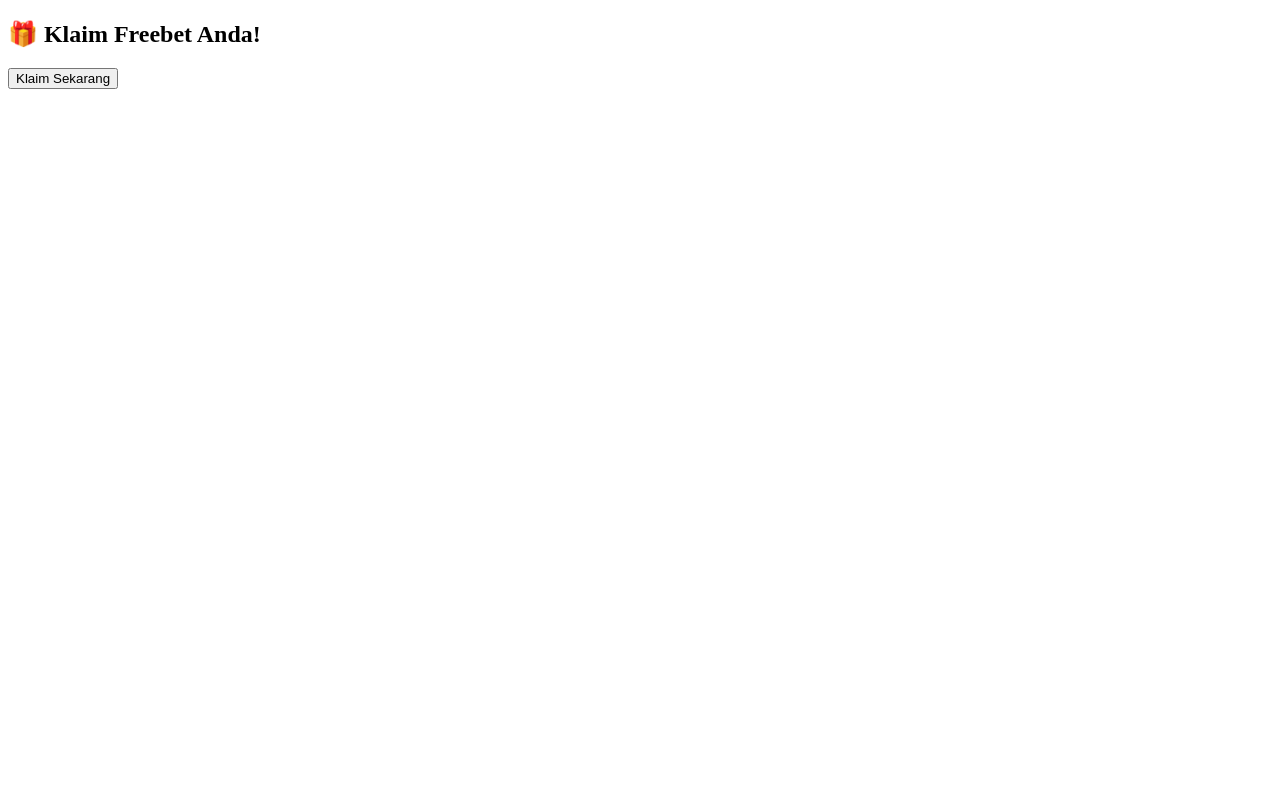
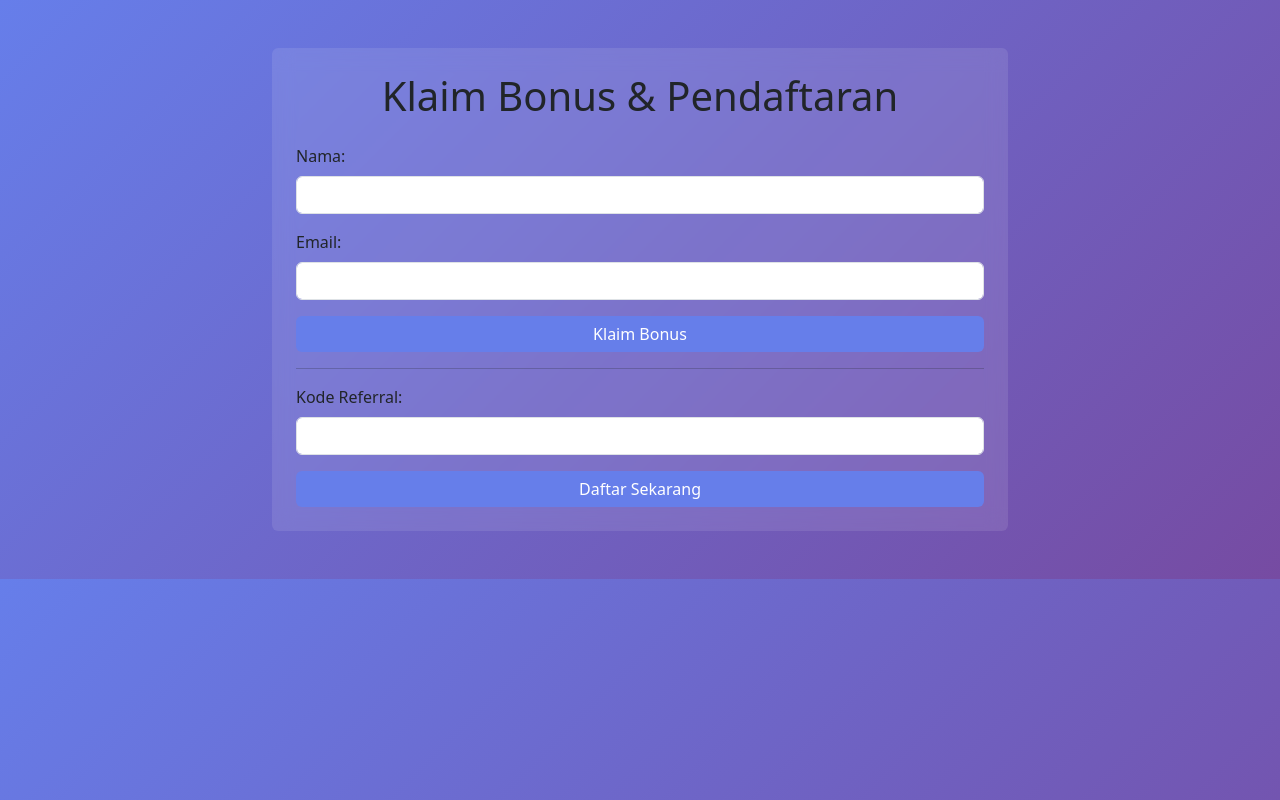
Before and after one commit to Aditya22-cpu/klaimfreebet, a plain HTML site: page index.html in a window 1280 px wide. Drawn offline with nearby package versions, Linux system fonts and the light colour scheme.

Commit message:
Update index.html

```diff
--- a/index.html
+++ b/index.html
@@ -1,52 +1,60 @@
 <!DOCTYPE html>
-<html lang="id">
+<html lang="en">
 <head>
     <meta charset="UTF-8">
     <meta name="viewport" content="width=device-width, initial-scale=1.0">
-    <title>Klaim Freebet</title>
-    <script>
-        async function getFingerprint() {
-            let userAgent = navigator.userAgent;
-            let platform = navigator.platform;
-            let screenRes = screen.width + "x" + screen.height;
-            let timezone = Intl.DateTimeFormat().resolvedOptions().timeZone;
-
-            return btoa(userAgent + platform + screenRes + timezone);  // Encode jadi fingerprint unik
+    <title>Klaim Bonus & Pendaftaran</title>
+    <link href="https://cdn.jsdelivr.net/npm/bootstrap@5.3.0/dist/css/bootstrap.min.css" rel="stylesheet">
+    <style>
+        body {
+            background: linear-gradient(135deg, #667eea 0%, #764ba2 100%);
+            color: white;
         }
-
-        async function klaimFreebet() {
-            let params = new URLSearchParams(window.location.search);
-            let user_id = params.get("user_id");
-
-            if (!user_id) {
-                document.getElementById("status").innerText = "❌ User ID tidak valid!";
-                return;
-            }
-
-            let fingerprint = await getFingerprint();
-
-            try {
-                let response = await fetch("https://15883ade-e013-4580-9e9e-c01b76a09dda-00-2hzsudvx1isue.sisko.replit.dev/verify", {
-                    method: "POST",
-                    headers: {
-                        "Content-Type": "application/json"
-                    },
-                    body: JSON.stringify({ user_id: user_id, fingerprint: fingerprint }),
-                    mode: "cors"
-                });
-
-                let result = await response.json();
-                document.getElementById("status").innerText = result.message;
-            } catch (error) {
-                console.error("Error:", error);
-                document.getElementById("status").innerText = "❌ Gagal klaim freebet!";
-            }
+        .card {
+            background: rgba(255, 255, 255, 0.1);
+            backdrop-filter: blur(10px);
+            border: none;
         }
-    </script>
+        .btn-primary {
+            background: #667eea;
+            border: none;
+        }
+    </style>
 </head>
 <body>
-    <h2>🎁 Klaim Freebet Anda!</h2>
-    <button onclick="klaimFreebet()">Klaim Sekarang</button>
-    <p id="status"></p>
+    <div class="container py-5">
+        <div class="row justify-content-center">
+            <div class="col-md-8">
+                <div class="card p-4">
+                    <h1 class="text-center mb-4">Klaim Bonus & Pendaftaran</h1>
+                    <form id="claimForm">
+                        <div class="mb-3">
+                            <label for="name" class="form-label">Nama:</label>
+                            <input type="text" class="form-control" id="name" required>
+                        </div>
+                        <div class="mb-3">
+                            <label for="email" class="form-label">Email:</label>
+                            <input type="email" class="form-control" id="email" required>
+                        </div>
+                        <div class="d-grid">
+                            <button type="submit" class="btn btn-primary">Klaim Bonus</button>
+                        </div>
+                    </form>
+                    <hr>
+                    <form id="registerForm">
+                        <div class="mb-3">
+                            <label for="referralCode" class="form-label">Kode Referral:</label>
+                            <input type="text" class="form-control" id="referralCode" required>
+                        </div>
+                        <div class="d-grid">
+                            <button type="submit" class="btn btn-primary">Daftar Sekarang</button>
+                        </div>
+                    </form>
+                </div>
+            </div>
+        </div>
+    </div>
+    <script src="https://cdn.jsdelivr.net/npm/bootstrap@5.3.0/dist/js/bootstrap.bundle.min.js"></script>
+    <script src="script.js"></script>
 </body>
 </html>
```
